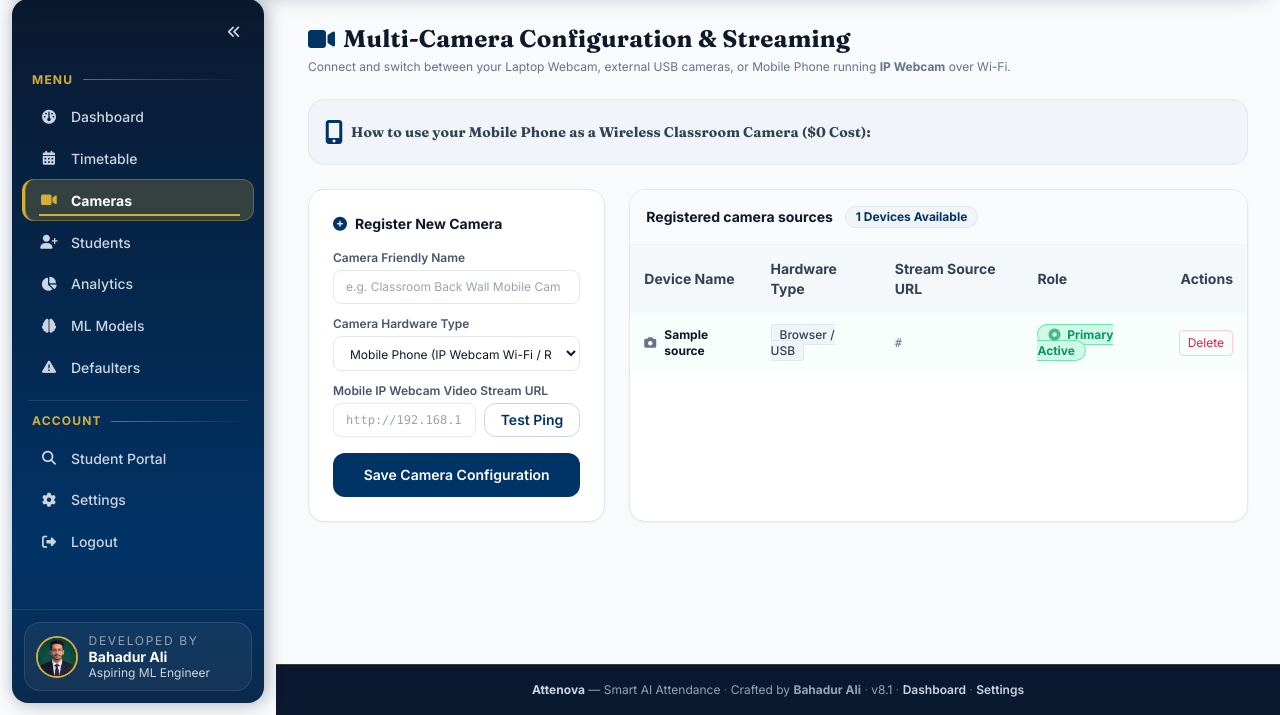
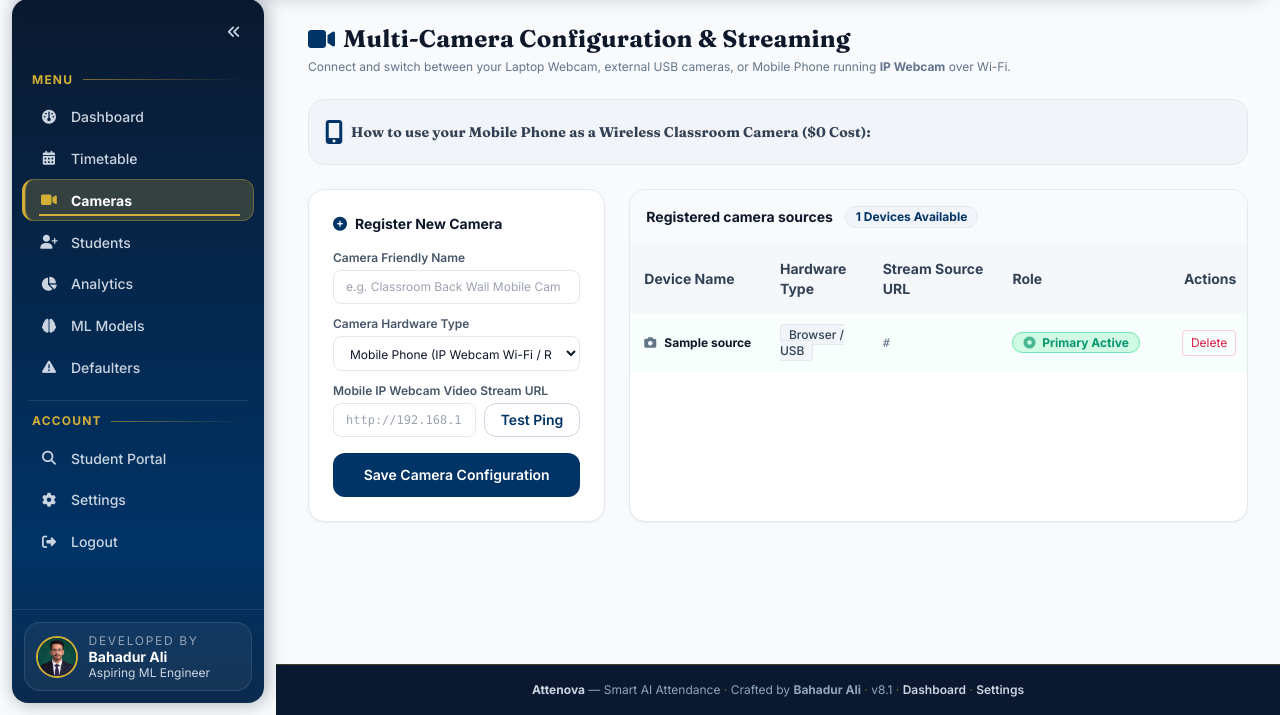
Before and after one commit to bahadurmalik82/SmartVision-AI-Attendance-System, a Flask app: page /cameras/ in a window 1280 px wide. Shown: the part 85-800 px from the top of the page. Run offline with Flask 3, Linux system fonts and the light colour scheme; a user stored in the database is signed in; tables that the repository leaves empty hold one stand-in row (values such as "Sample post"); some libraries are stand-ins or nearby versions.

Commit message:
fix: registered cameras table columns were collapsing
The device name cell used flex inside a table cell, which broke the column layout, and the stream URL never wrapped. Columns get fixed widths now and the URL wraps inside its own column.

```diff
--- a/app/templates/cameras.html
+++ b/app/templates/cameras.html
@@ -73,7 +73,14 @@
             </div>
 
             <div class="overflow-x-auto flex-grow">
-                <table class="w-full text-left text-xs">
+                <table class="w-full text-left text-xs min-w-[620px]">
+                    <colgroup>
+                        <col style="width: 22%">
+                        <col style="width: 18%">
+                        <col style="width: 30%">
+                        <col style="width: 12%">
+                        <col style="width: 18%">
+                    </colgroup>
                     <thead class="bg-slate-100/70 text-sm text-slate-700 font-bold">
                         <tr>
                             <th class="p-3.5">Device Name</th>
@@ -86,9 +93,11 @@
                     <tbody class="divide-y divide-slate-100">
                         {% for cam in cameras %}
                         <tr class="hover:bg-slate-50/80 transition {% if cam.is_active %}bg-emerald-50/40{% endif %}">
-                            <td class="p-3.5 font-bold text-slate-900 flex items-center">
-                                <i class="fa-solid {% if cam.camera_type == 'ip_webcam' %}fa-mobile-screen text-iba-blue{% else %}fa-camera text-slate-500{% endif %} mr-2"></i>
-                                {{ cam.name }}
+                            <td class="p-3.5 font-bold text-slate-900 whitespace-nowrap">
+                                <div class="flex items-center gap-2 min-w-0">
+                                    <i class="fa-solid {% if cam.camera_type == 'ip_webcam' %}fa-mobile-screen text-iba-blue{% else %}fa-camera text-slate-500{% endif %} flex-shrink-0"></i>
+                                    <span class="truncate" title="{{ cam.name }}">{{ cam.name }}</span>
+                                </div>
                             </td>
                             <td class="p-3.5 text-slate-600">
                                 {% if cam.camera_type == 'ip_webcam' %}
@@ -97,33 +106,35 @@
                                 <span class="bg-slate-100 text-slate-700 border border-slate-200 px-2 py-0.5 rounded text-xs font-medium">Browser / USB</span>
                                 {% endif %}
                             </td>
-                            <td class="p-3.5 font-mono text-xs text-slate-500">
-                                {{ cam.stream_url if cam.stream_url else 'Built-in / Local Hardware' }}
+                            <td class="p-3.5 font-mono text-xs text-slate-500 break-all">
+                                <div class="max-w-[220px] break-all">{{ cam.stream_url if cam.stream_url else 'Built-in / Local Hardware' }}</div>
                             </td>
                             <td class="p-3.5">
                                 {% if cam.is_active %}
-                                <span class="bg-emerald-100 text-emerald-600 border border-emerald-300 px-2.5 py-0.5 rounded-full font-bold text-xs">
+                                <span class="bg-emerald-100 text-emerald-600 border border-emerald-300 px-2.5 py-0.5 rounded-full font-bold text-xs whitespace-nowrap">
                                     <i class="fa-solid fa-circle-dot mr-1 text-emerald-600 animate-pulse"></i> Primary Active
                                 </span>
                                 {% else %}
-                                <span class="text-slate-400 text-xs">Standby</span>
+                                <span class="text-slate-400 text-xs whitespace-nowrap">Standby</span>
                                 {% endif %}
                             </td>
-                            <td class="p-3.5 text-right space-x-2">
+                            <td class="p-3.5 text-right whitespace-nowrap">
+                                <div class="flex items-center justify-end gap-2">
                                 {% if not cam.is_active %}
                                 <form action="{{ url_for('cameras.set_active', camera_id=cam.id) }}" method="POST" class="inline">
             <input type="hidden" name="csrf_token" value="{{ csrf_token() }}">
-                                    <button type="submit" class="bg-emerald-50 hover:bg-emerald-100 text-emerald-600 border border-emerald-300 px-2.5 py-1 rounded text-xs font-semibold">
+                                    <button type="submit" class="bg-emerald-50 hover:bg-emerald-100 text-emerald-600 border border-emerald-300 px-2.5 py-1 rounded text-xs font-semibold whitespace-nowrap">
                                         Use This Camera
                                     </button>
                                 </form>
                                 {% endif %}
                                 <form action="{{ url_for('cameras.delete', camera_id=cam.id) }}" method="POST" class="inline" data-iba-confirm data-iba-confirm-title="Remove camera?" data-iba-confirm-message="This camera will be removed from your monitoring list." data-iba-confirm-text="Remove">
             <input type="hidden" name="csrf_token" value="{{ csrf_token() }}">
-                                    <button type="submit" class="text-rose-600 hover:text-rose-600 text-xs px-2 py-1 rounded border border-rose-200">
+                                    <button type="submit" class="text-rose-600 hover:text-rose-600 text-xs px-2 py-1 rounded border border-rose-200 whitespace-nowrap">
                                         Delete
                                     </button>
                                 </form>
+                                </div>
                             </td>
                         </tr>
                         {% else %}
```
